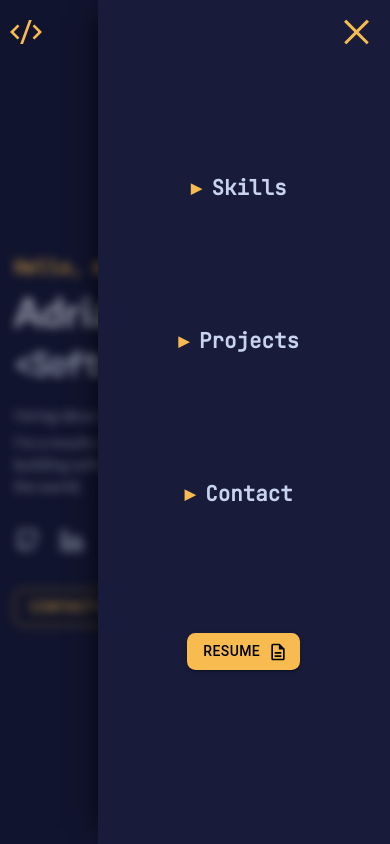
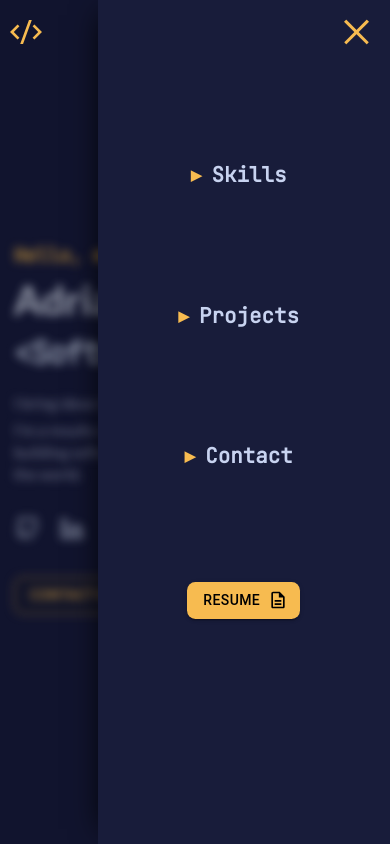
Before and after one commit to adriandelgg/MyPortfolio-Site, a Next.js app: page / in a window 390 px wide. Both pictures are taken after a click on the button 356 px from the left and 32 px from the top of the page. Shown: the top 844 px of the page. Built offline with nearby package versions, Linux system fonts and the light colour scheme.

Commit message:
Touch ups to NavMobile to make it appear higher

```diff
--- a/src/components/intro/Intro.tsx
+++ b/src/components/intro/Intro.tsx
@@ -3,7 +3,7 @@ import { ButtonMail } from "./ButtonMail";
 
 export const Intro = () => (
   <section className="flex h-screen flex-col justify-center">
-    <div className="mb-14">
+    <div className="mb-20">
       <h1 className="intro-greeting">Hello, my name is</h1>
       <h2 className="intro-name">Adrian Delgado.</h2>
       <h3 className="intro-web-dev">
--- a/src/styles/globals.css
+++ b/src/styles/globals.css
@@ -93,7 +93,7 @@ li {
 		flex-direction: column;
 		justify-content: space-evenly;
 		width: min(75vw, 400px);
-		padding: 3em 0;
+		padding: 3rem 0 7rem;
 		height: 100vh;
 		position: fixed;
 		right: 0;
```
